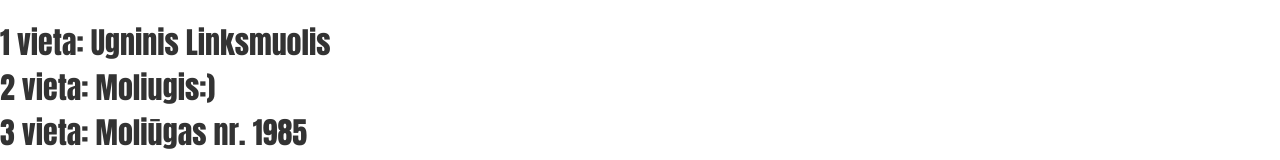
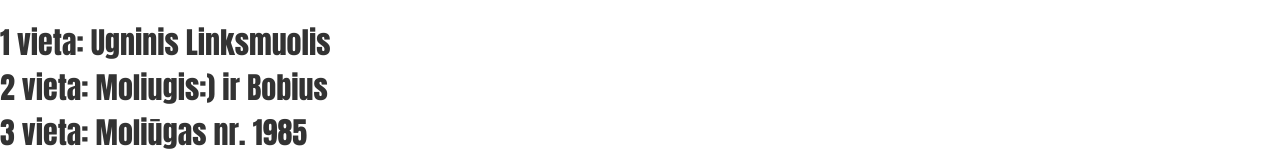
Before and after one commit to bangiseur/BANGIS_EUR, a plain HTML site: page moliug.html in a window 1280 px wide. Shown: the part 762-922 px from the top of the page. Drawn offline with Linux system fonts and the light colour scheme.

Commit message:
Update second place winner in moliug.html

```diff
--- a/moliug.html
+++ b/moliug.html
@@ -17,7 +17,7 @@
     <hr />
     <h1>Laimėtojai:</h1>
     <h2>1 vieta: Ugninis Linksmuolis</h2>
-    <h2>2 vieta: Moliugis:)</h2>
+    <h2>2 vieta: Moliugis:) ir Bobius</h2>
     <h2>3 vieta: Moliūgas nr. 1985</h2>
     <hr />
     <h2>Kaip išsiskobti moliūgą:</h2>
```
